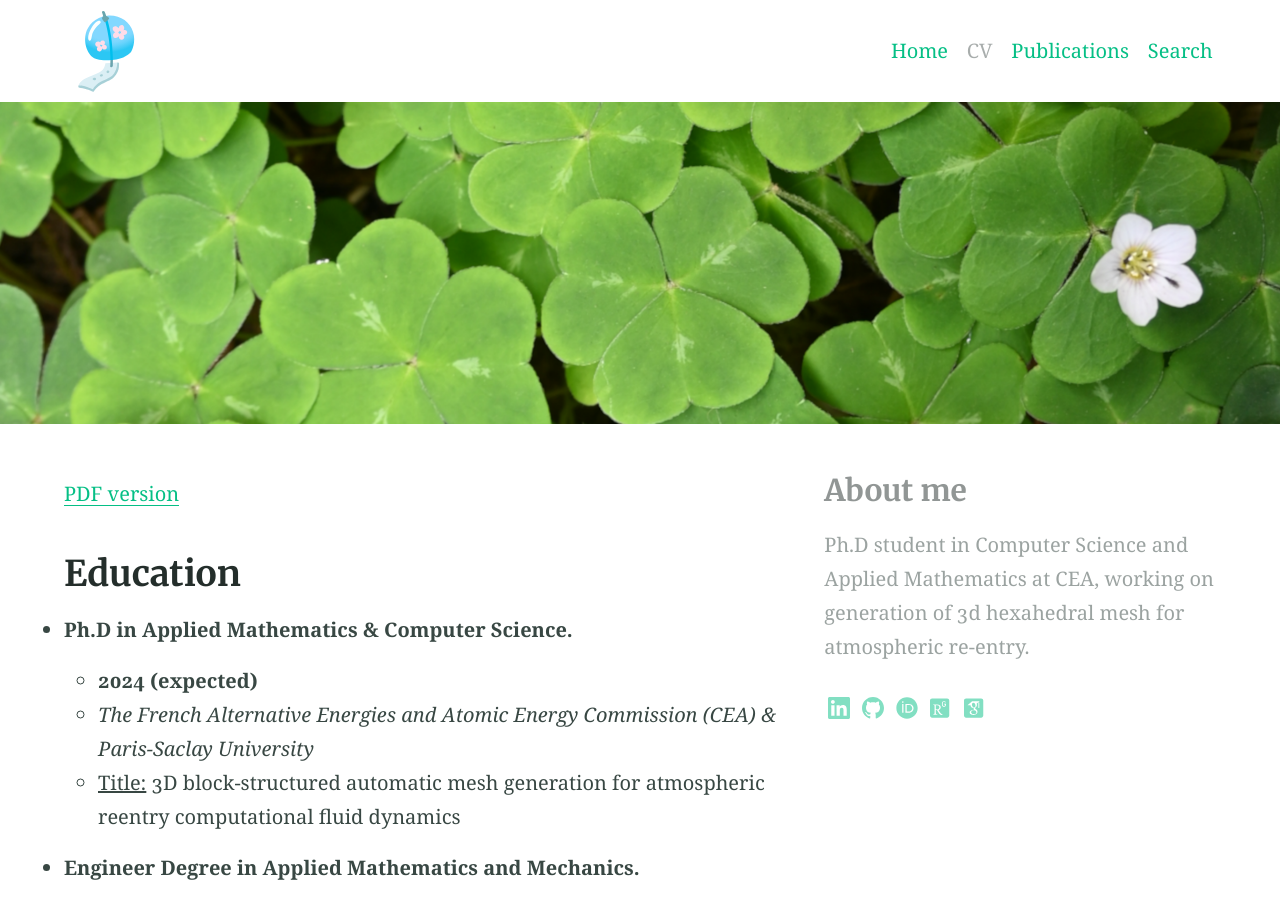
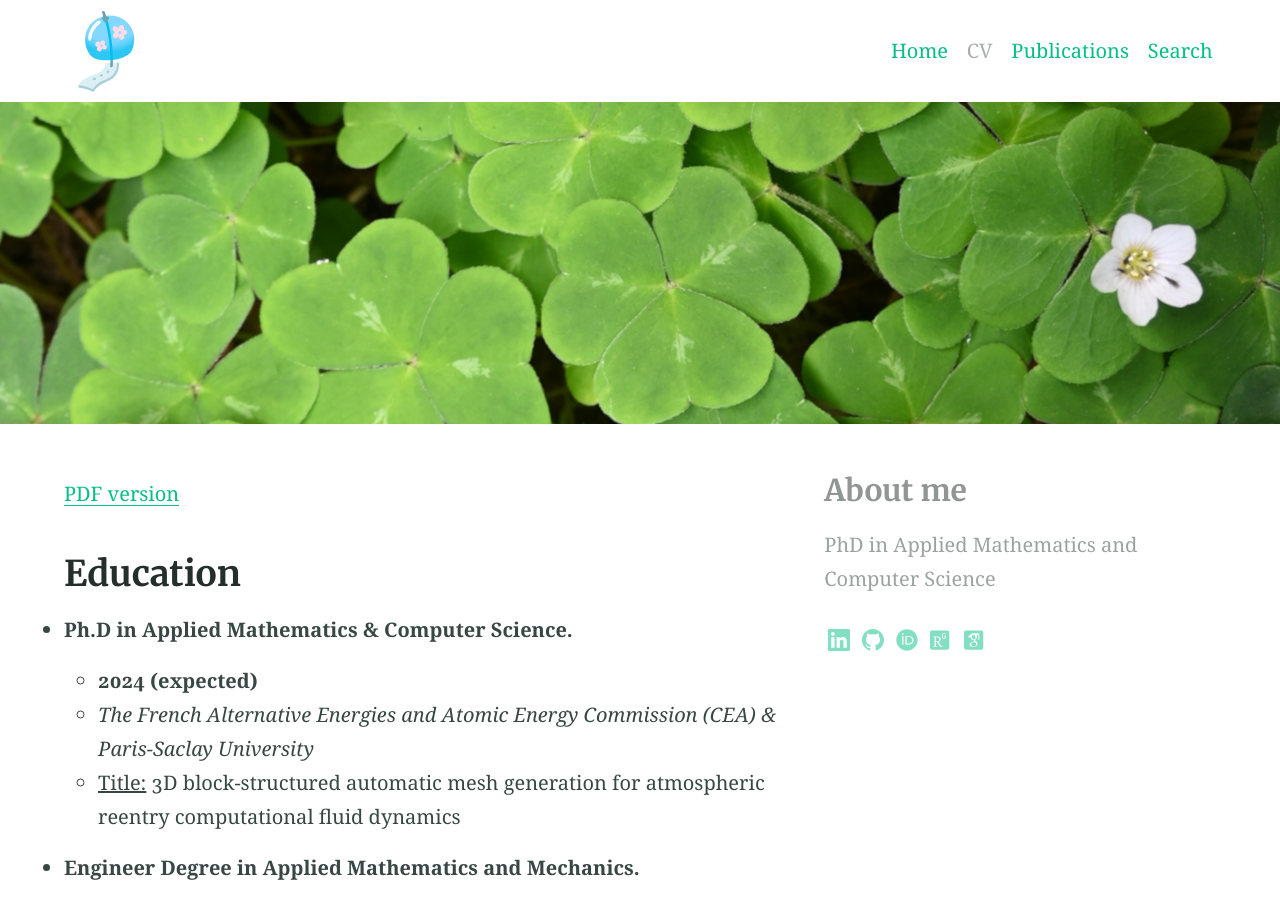
Before and after one commit to claireroche/claireroche.github.io, a Jekyll site: the page built from cv.md, in a window 1280 px wide and 900 px high. Built offline with Jekyll 4.4.1, drawn with Linux system fonts in a browser that asks for light colours; a style sheet for code colours, icons or effects is not loaded.

Commit message:
update phd

```diff
--- a/_config.yml
+++ b/_config.yml
@@ -96,7 +96,7 @@ encoding: utf-8				# Make sure the encoding is right
 lang: en-GB 		  	        # Set the site language
 title: "Claire Roche" 		        # Site name or title, also used in jekyll-seo-tag
 logo: "/images/wind-chime-svgrepo-com.svg" 	        # Site logo, also used in jekyll-seo-tag
-description: "Ph.D student in Computer Science and Applied Mathematics at CEA, working on generation of 3d hexahedral mesh for atmospheric re-entry." # Site description and default description, also used in jekyll-seo-tag
+description: "PhD in Applied Mathematics and Computer Science" # Site description and default description, also used in jekyll-seo-tag
 url: "https://claireroche.github.io/" 	        # Site url, also used in jekyll-seo-tag
 baseurl: ""
 repo: "https://github.com/claireroche/claireroche.github.io"
```
Also changed, not shown: index.md (+1 -1 lines).
